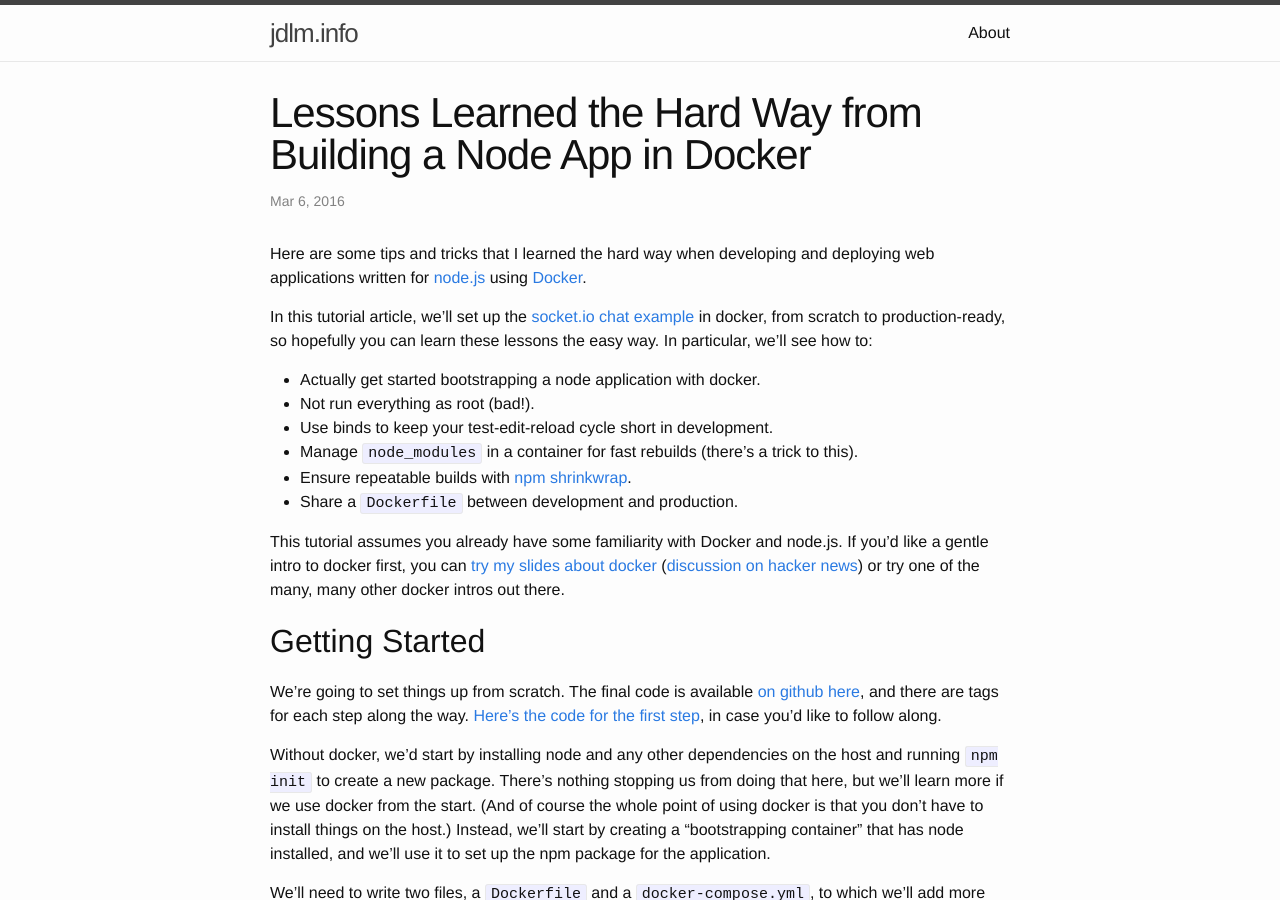
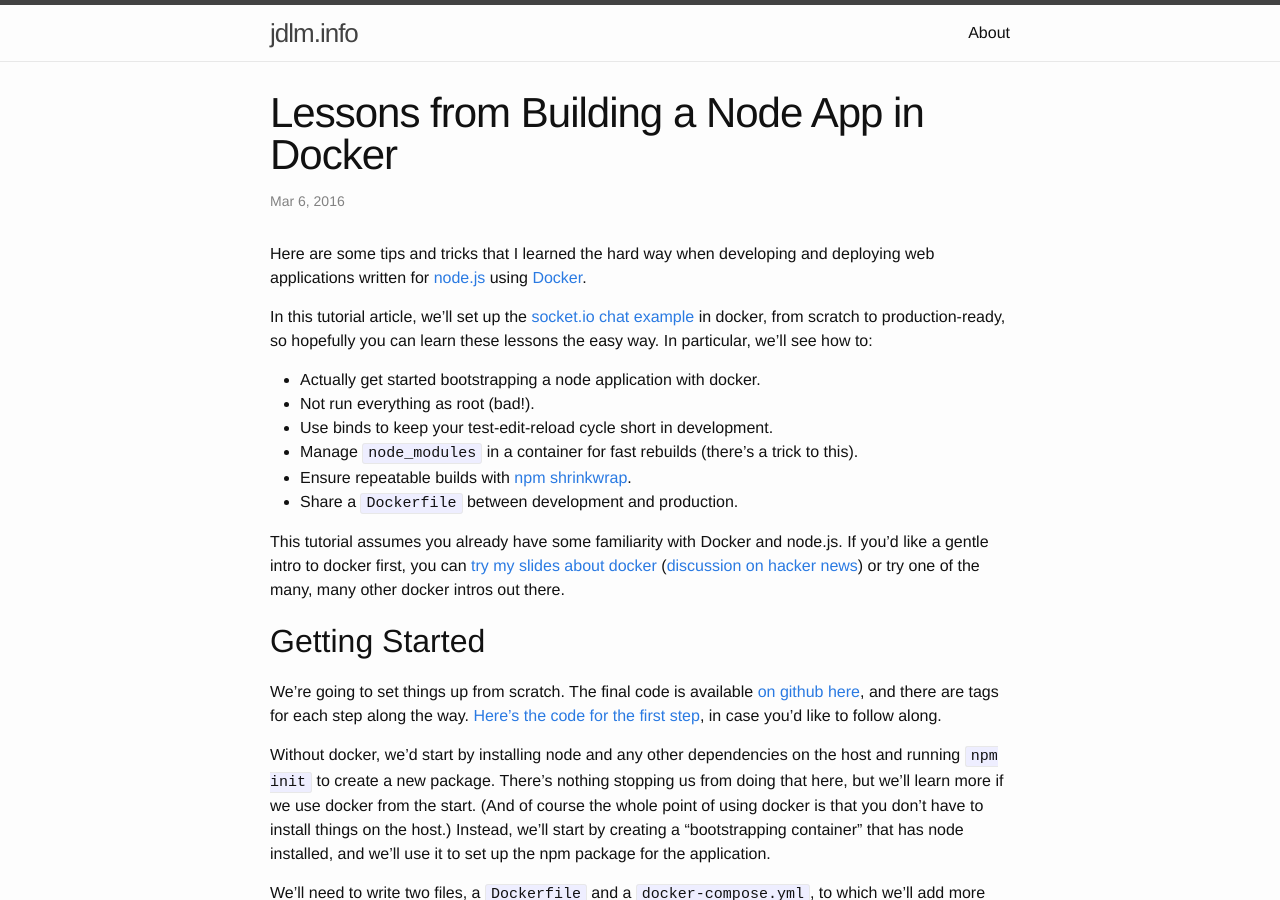
Before and after one commit to jdleesmiller/jdleesmiller.github.io, a Jekyll site: the page built from _posts/2016-03-06-lessons-building-node-app-docker.markdown, in a window 1280 px wide and 900 px high. Built offline with Jekyll 4.4.1, drawn with Linux system fonts in a browser that asks for light colours.

Commit message:
Revert "Try a new title"
This reverts commit dc3efcaee3a6b391bc7fe29e7831bab72213931c.

```diff
--- a/_posts/2016-03-06-lessons-building-node-app-docker.markdown
+++ b/_posts/2016-03-06-lessons-building-node-app-docker.markdown
@@ -1,6 +1,6 @@
 ---
 layout: post
-title: "Lessons Learned the Hard Way from Building a Node App in Docker"
+title: "Lessons from Building a Node App in Docker"
 date: 2016-03-06 19:54:56 +0000
 categories: articles
 ---
```
